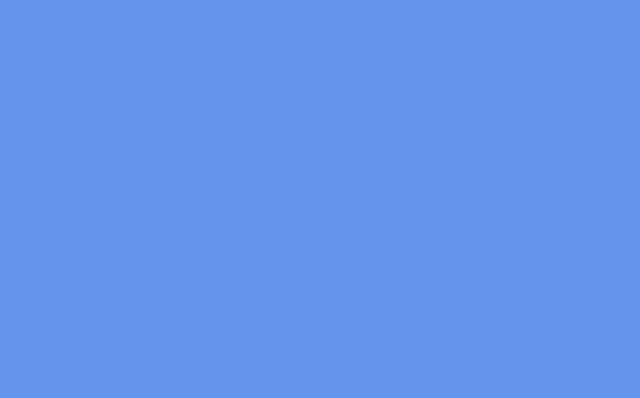
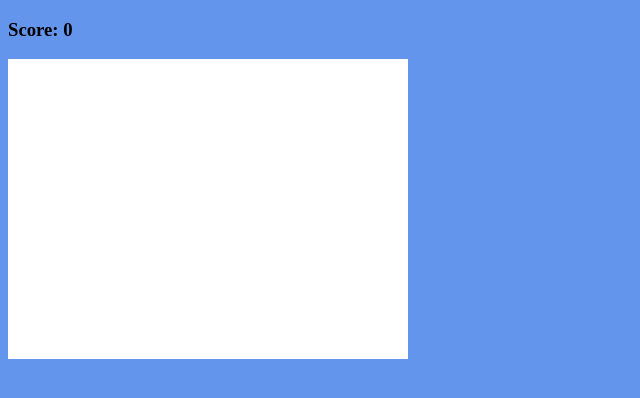
Before and after one commit to 1988db/Memoey-game, a plain HTML site: page index.html in a window 1280 px wide. Shown: the whole page, without its empty margins (0-640 px from the left). Drawn offline with Linux system fonts and the light colour scheme.

Commit message:
function flipCard add

```diff
--- a/app.js
+++ b/app.js
@@ -1,3 +1,84 @@
 document.addEventListener('DOMContentLoaded', ()=> {
-    console.log('DOMContentLoaded');
+    const grid = document.querySelector('.grid');
+    var cardsChosen = [];
+    var cardsChosenId = [];
+    const cardArray = [
+        {
+            name: 'canyon',
+            img: 'img/canyon.jpg'
+        },
+        {
+            name: 'canyon',
+            img: 'img/canyon.jpg'
+        },
+        {
+            name: 'centurion',
+            img: 'img/centurion.jpg'
+        },
+        {
+            name: 'centurion',
+            img: 'img/centurion.jpg'
+        },
+        {
+            name: 'felt',
+            img: 'img/felt.jpg'
+        },
+        {
+            name: 'felt',
+            img: 'img/felt.jpg'
+        },
+        {
+            name: 'kross',
+            img: 'img/kross.jpg'
+        },
+        {
+            name: 'kross',
+            img: 'img/kross.jpg'
+        },
+        {
+            name: 'mamy',
+            img: 'img/mamy.jpg'
+        },
+        {
+            name: 'mamy',
+            img: 'img/mamy.jpg'
+        },
+        {
+            name: 'trifox',
+            img: 'img/trifox.jpg'
+        },
+        {
+            name: 'trifox',
+            img: 'img/trifox.jpg'
+        }
+    ];
+
+    function createBoard() {
+        for (let i=0; i < cardArray.length; i++) {
+            let card = document.createElement('div');
+            card.style.width = '100px';
+            card.style.height = '100px';
+            card.style.backgroundImage = "url('img/blank.jpg')";
+            card.style.backgroundSize = 'cover';
+            card.dataset.id = i;
+            card.addEventListener('click', flipCard);
+            grid.appendChild(card);
+        }
+    }
+
+    //flip your card
+    function flipCard() {
+        var cardId = this.getAttribute('data-id');
+        cardsChosen.push(cardArray[cardId].name);
+        cardsChosenId.push(cardId);
+        this.style.backgroundImage = "url('" + cardArray[cardId].img + "')";
+        if (cardsChosen === 2) {
+            setTimeout(checkForMatch, 500);
+        }
+    }
+
+    //check for match
+
+    createBoard();
+
 })
--- a/index.html
+++ b/index.html
@@ -9,6 +9,8 @@
     <title>Memory Game</title>
 </head>
 <body>
+    <h3>Score: <span id="result">0</span></h3>
 
+    <div class="grid"></div>
 </body>
 </html>
--- a/styles.css
+++ b/styles.css
@@ -1,3 +1,10 @@
 body {
     background-color: cornflowerblue;
 }
+
+.grid {
+    display: flex;
+    flex-wrap: wrap;
+    height: 300px;
+    width: 400px;
+}
```
Also changed, not shown: img/blank.jpg (added), img/card.jpg (added), img/centurion.jpg (renamed from img/centurion_las.jpg).
